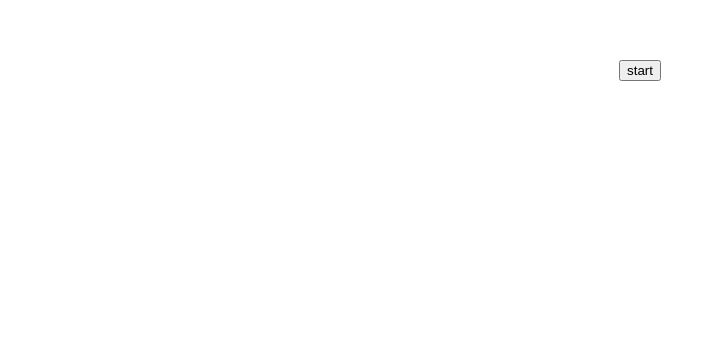
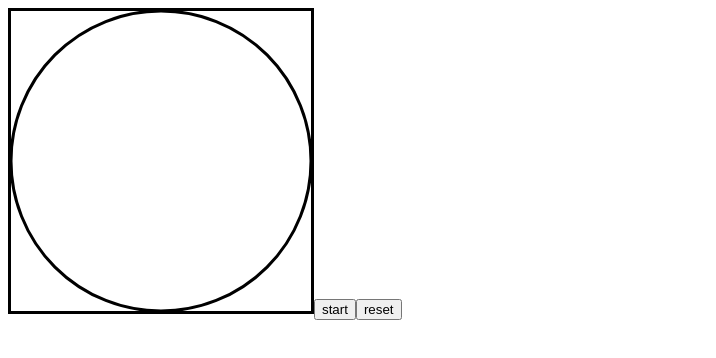
Before and after one commit to CristianAbrante/pi-estimator-vuejs, a Vue app: page / in a window 1280 px wide. Shown: the top 358 px of the page, without its empty margins (0-716 px from the left). Built offline with nearby package versions, Linux system fonts and the light colour scheme.

Commit message:
Add: canvas element implemented

```diff
--- a/src/App.vue
+++ b/src/App.vue
@@ -1,37 +1,37 @@
 <template>
   <div id="app">
+    <Canvas v-bind:radius="radius" v-bind:estimator="estimator"/>
     <button @click="startAproximation">start</button>
+    <button @click="reset">reset</button>
   </div>
 </template>
 
 <script>
 import Estimator from "./estimator/PiEstimator.js";
+import Canvas from "./components/Canvas.vue";
 
 export default {
   name: "app",
+  components: {
+    Canvas
+  },
   data() {
     return {
-      estimator: new Estimator()
+      radius: 150,
+      estimator: null
     };
   },
   methods: {
+    reset() {
+      this.estimator.reset();
+    },
     startAproximation() {
-      for (let i = 0; i < 1000000; i++) {
-        this.estimator.addRandomPoint();
-      }
+      this.estimator.addRandomPoint();
       console.log(this.estimator.getEstimatedPiValue());
     }
+  },
+  mounted() {
+    this.estimator = new Estimator(this.radius);
   }
 };
 </script>
-
-<style>
-#app {
-  font-family: "Avenir", Helvetica, Arial, sans-serif;
-  -webkit-font-smoothing: antialiased;
-  -moz-osx-font-smoothing: grayscale;
-  text-align: center;
-  color: #2c3e50;
-  margin-top: 60px;
-}
-</style>
--- /dev/null
+++ b/src/components/Canvas.vue
@@ -0,0 +1,67 @@
+<template>
+  <canvas ref="canvas">Canvas not supported in your browser</canvas>
+</template>
+
+<script>
+import PiEstimator from "./../estimator/PiEstimator.js";
+
+export default {
+  props: {
+    radius: Number,
+    estimator: PiEstimator,
+    onReset: Function
+  },
+  data() {
+    return {
+      ctx: null
+    };
+  },
+  methods: {
+    drawPoint(point, inside) {
+      if (point !== undefined) {
+        this.ctx.fillStyle = inside ? "#0000FF" : "#00FF00";
+        this.ctx.fillRect(point.x, point.y, 3, 3);
+      }
+    },
+    reset() {
+      this.ctx.clearRect(0, 0, 2 * this.radius, 2 * this.radius);
+      this.ctx.lineWidth = 3;
+      this.ctx.beginPath();
+      this.ctx.arc(this.radius, this.radius, this.radius, 0, 2 * Math.PI);
+      this.ctx.stroke();
+    }
+  },
+  watch: {
+    "estimator.pointsInsideCircle": function() {
+      const pointsInsideCircle = this.estimator.pointsInsideCircle;
+      if (pointsInsideCircle.length === 0) {
+        this.reset();
+      } else {
+        const lastPoint = pointsInsideCircle[pointsInsideCircle.length - 1];
+        this.drawPoint(lastPoint, true);
+      }
+    },
+    "estimator.pointsOutsideCircle": function() {
+      const pointsOutsideCircle = this.estimator.pointsOutsideCircle;
+      if (pointsOutsideCircle.length === 0) {
+        this.reset();
+      } else {
+        const lastPoint = pointsOutsideCircle[pointsOutsideCircle.length - 1];
+        this.drawPoint(lastPoint, false);
+      }
+    }
+  },
+  mounted() {
+    this.$refs["canvas"].width = 2 * this.radius;
+    this.$refs["canvas"].height = 2 * this.radius;
+    this.ctx = this.$refs["canvas"].getContext("2d");
+    this.reset();
+  }
+};
+</script>
+
+<style scoped>
+canvas {
+  border: 3px solid black;
+}
+</style>
--- a/src/estimator/PiEstimator.js
+++ b/src/estimator/PiEstimator.js
@@ -1,18 +1,17 @@
 class PiEstimator {
   radius;
-  stimatedPoints;
   pointsInsideCircle;
-  pointsOutsieCircle;
+  pointsOutsideCircle;
   center;
 
-  constructor(radius = 50) {
+  constructor(radius) {
     this.radius = radius;
     this.reset();
   }
 
   reset() {
     this.pointsInsideCircle = [];
-    this.pointsOutsieCircle = [];
+    this.pointsOutsideCircle = [];
     this.center = {
       x: this.radius,
       y: this.radius
@@ -22,7 +21,7 @@ class PiEstimator {
   getEstimatedPiValue() {
     return (
       (4.0 * this.pointsInsideCircle.length) /
-      (this.pointsInsideCircle.length + this.pointsOutsieCircle.length)
+      (this.pointsInsideCircle.length + this.pointsOutsideCircle.length)
     );
   }
 
@@ -31,12 +30,16 @@ class PiEstimator {
   }
 
   add(point) {
-    let d = this.getDistance(point, this.center);
-    if (d < this.radius * this.radius) {
+    if (this.isPointInsideTheCircle(point)) {
       this.pointsInsideCircle.push(point);
     } else {
-      this.pointsOutsieCircle.push(point);
+      this.pointsOutsideCircle.push(point);
     }
+  }
+
+  isPointInsideTheCircle(point) {
+    let d = this.getDistance(point, this.center);
+    return d < this.radius * this.radius;
   }
 
   generateRandomPoint() {
```
